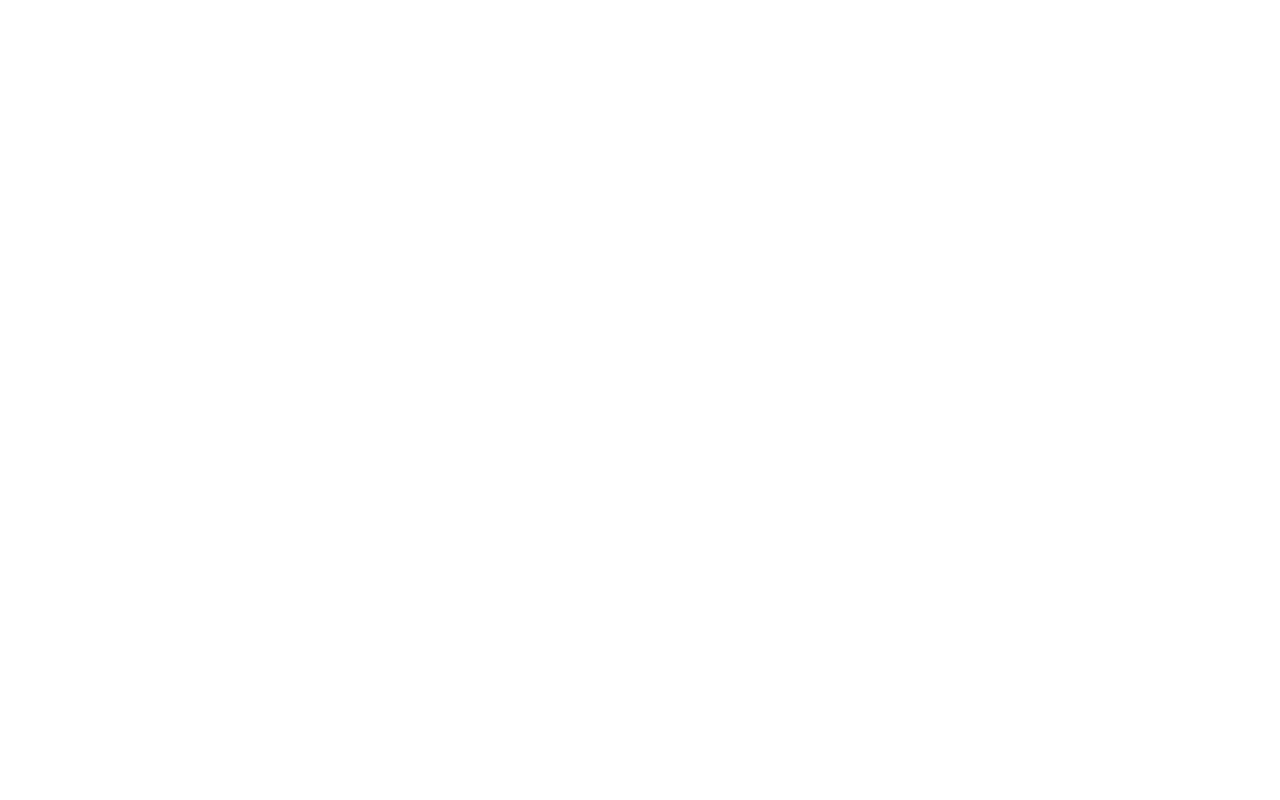
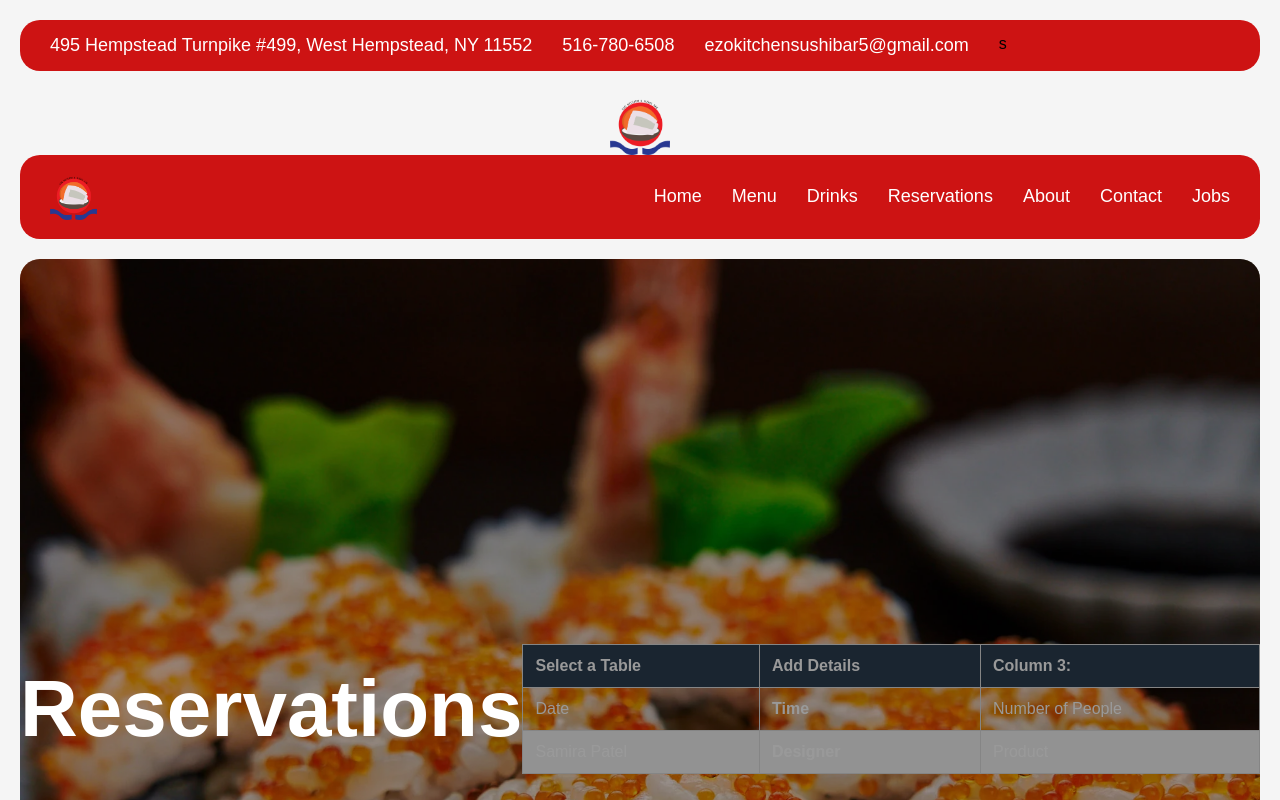
Before and after one commit to Michaeroni91/Michaeroni91.github.io, a plain HTML site: page restaurant-website/reservations.html in a window 1280 px wide. Shown: the top 800 px of the page. Drawn offline with Linux system fonts and the light colour scheme.

Commit message:
Add files via upload

```diff
--- a/restaurant-website/about.html
+++ b/restaurant-website/about.html
@@ -0,0 +1,40 @@
+<!DOCTYPE html>
+<html lang="en">
+<head>
+    <meta charset="UTF-8">
+    <meta name="viewport" content="width=device-width, initial-scale=1.0">
+    <title>Document</title>
+</head>
+<body>
+<!-- Navigation Bar -->
+ <div class="navbar">
+    <ul>
+        <li><a href="#location">495 Hempstead Turnpike #499, West Hempstead, NY 11552</a></li>
+        <li><a href="#number">516-780-6508</a></li>
+        <li><a href="#email">ezokitchensushibar5@gmail.com </a></li>s
+    </ul>
+ </div>
+ <img src="images/ezologo.png" alt="Restaurant Logo" style="width: 60px; display: block; margin: 0 auto;">
+<!-- Navigation Bar -->
+<div class="navbar">
+    <div class="logo">
+        <img src="images/ezologo.png" alt="Restaurant Logo">
+    </div>
+
+    <ul>
+       <li><a href="index.html">Home</a></li>
+        <li><a href="menu.html">Menu</a></li>
+        <li><a href="drinks.html">Drinks</a></li>
+        <li><a href="reservations.html">Reservations</a></li>
+        <li><a href="about.html">About</a></li>
+        <li><a href="contact.html">Contact</a></li>
+        <li><a href="jobs.html">Jobs</a></li>
+    </ul>
+</div>
+    <div class="hero-section about-hero">
+        <h1>About Us</h1>
+        <p>This is Michael Chen and Daniel Martinez, and we are the co-owners of Ezo Kitchen & Sushi Bar. The Sushi Bar is the headline attraction in a range of cuisines for visitors. We ensure the usage of authentic ingredients in all of our meals. Michael spent four years receiving training from master Sushi chefs in Tokyo and Los Angeles. The Ezo aspect of the name represents the former name of Hokkaido in Japan, which is where Michael’s grandparents emigrated from. We also believe that Vietnamese and Thai cuisines are underrepresented in the United States. After studying culinary traditions in Vietnam, Thailand, and Japan for 5 years, Daniel aspired to bring a greater selection of Asian dining options, expanding beyond Chinese takeout and hibachi. With the growing Asian-American population in the suburb, we aimed to bring our vision to life.</p>
+        <link rel="stylesheet" href="styles.css">
+    </div>
+</body>
+</html>
--- a/restaurant-website/reservations.html
+++ b/restaurant-website/reservations.html
@@ -0,0 +1,60 @@
+<!DOCTYPE html>
+<html lang="en">
+<head>
+    <meta charset="UTF-8">
+    <meta name="viewport" content="width=device-width, initial-scale=1.0">
+    <title>Document</title>
+</head>
+<body>
+   <!-- Navigation Bar -->
+ <div class="navbar">
+    <ul>
+        <li><a href="#location">495 Hempstead Turnpike #499, West Hempstead, NY 11552</a></li>
+        <li><a href="#number">516-780-6508</a></li>
+        <li><a href="#email">ezokitchensushibar5@gmail.com </a></li>s
+    </ul>
+ </div>
+ <img src="images/ezologo.png" alt="Restaurant Logo" style="width: 60px; display: block; margin: 0 auto;">
+<!-- Navigation Bar -->
+<div class="navbar">
+    <div class="logo">
+        <img src="images/ezologo.png" alt="Restaurant Logo">
+    </div>
+
+    <ul>
+    <li><a href="index.html">Home</a></li>
+        <li><a href="menu.html">Menu</a></li>
+        <li><a href="drinks.html">Drinks</a></li>
+        <li><a href="reservations.html">Reservations</a></li>
+        <li><a href="about.html">About</a></li>
+        <li><a href="contact.html">Contact</a></li>
+        <li><a href="jobs.html">Jobs</a></li>
+    </ul>
+</div>
+   <div class="hero-section reservations-hero">
+        <h1>Reservations</h1>
+    <link rel="stylesheet" href="styles.css">
+    <table class="styled-table">
+    <thead>
+      <tr>
+        <th>Select a Table </th>
+        <th>Add Details</th>
+        <th>Column 3: </th>
+      </tr>
+    </thead>
+    <tbody>
+      <tr>
+        <td>Date </td>
+        <td>Time </td>
+        <td>Number of People</td>
+      </tr>
+      <tr>
+        <td>Samira Patel</td>
+        <td>Designer</td>
+        <td>Product</td>
+      </tr>
+    </tbody>
+  </table>
+
+</body>
+</html>
--- a/restaurant-website/styles.css
+++ b/restaurant-website/styles.css
@@ -12,7 +12,7 @@ body {
 }
 /* Navigation Bar Container */
 .navbar {
-    background-color: #000;
+    background-color: #cd1313;
     padding: 15px 30px;
     display: flex;
     justify-content: space-between;
@@ -89,7 +89,7 @@ body {
     background-image: url('your-background-image.jpg');
     background-size: cover;
     background-position: center;
-    height: 600px;
+    height: 900px;
     display: flex;
     justify-content: center;
     align-items: center;
@@ -141,5 +141,51 @@ body {
     font-weight: 400;
     font-style: normal;
     font-display: swap;
+}
+.about-hero{
+    background-image: url('images/mainimage.jpg');
+}
+.contact-hero{
+    background-image: url('images/miso-black-cod-2-1.jpg');
+}
+.reservations-hero{
+    background-image: url('images/shrimp-tempura-roll-004.jpg.webp');
+}
+.menu-hero{
+    background-image: url('images/quick-easy-spicy-sambal-edamame-recipe-2.jpg');
+}
+.jobs-hero{
+    background-image: url('images/bun-ga-nuong-8-500x500.jpg.webp');
+}
+.drinks-hero{
+    background-image: url('images/rsz_lychee_martini-20.jpg');
+}
+.styled-table {
+  width: 100%;
+  border-collapse: collapse; /* Merges double borders into a single line */
+  font-family: Arial, sans-serif;
+}
 
+.styled-table th,
+.styled-table td {
+  border: 1px solid #dddddd;
+  padding: 12px;
+  text-align: left;
 }
+
+.styled-table th {
+  background-color: #2c3e50;
+  color: white;
+}
+
+/* Optional: Alternate row colors for readability */
+.styled-table tbody tr:nth-child(even) {
+  background-color: #f3f3f3;
+}
+
+/* Optional: Style a specific column (e.g., the 2nd column) */
+.styled-table td:nth-child(2),
+.styled-table th:nth-child(2) {
+  width: 30%;
+  font-weight: bold;
+}
```
Also changed, not shown: restaurant-website/contact.html (+47 -0 lines), restaurant-website/drinks.html (+38 -0 lines), restaurant-website/index.html (+17 -6 lines), restaurant-website/jobs.html (added, +60 -0 lines), restaurant-website/menu.html (+30 -5 lines), restaurant-website/images/bun-ga-nuong-8-500x500.jpg.webp (added), restaurant-website/images/ezologo.png (added), restaurant-website/images/mainimage.jpg (added), restaurant-website/images/miso-black-cod-2-1.jpg (added), restaurant-website/images/quick-easy-spicy-sambal-edamame-recipe-2.jpg (added), restaurant-website/images/rsz_lychee_martini-20.jpg (added), restaurant-website/images/shrimp-tempura-roll-004.jpg.webp (added).
